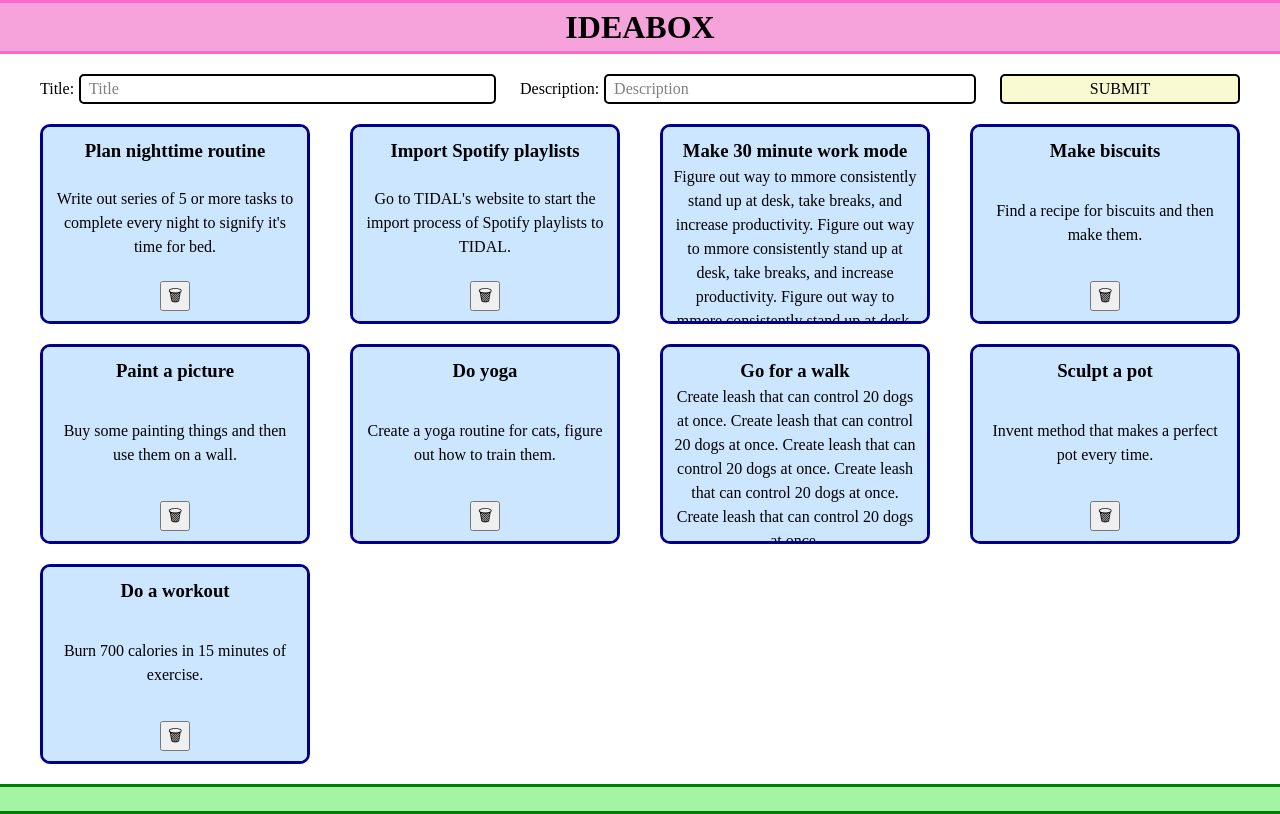
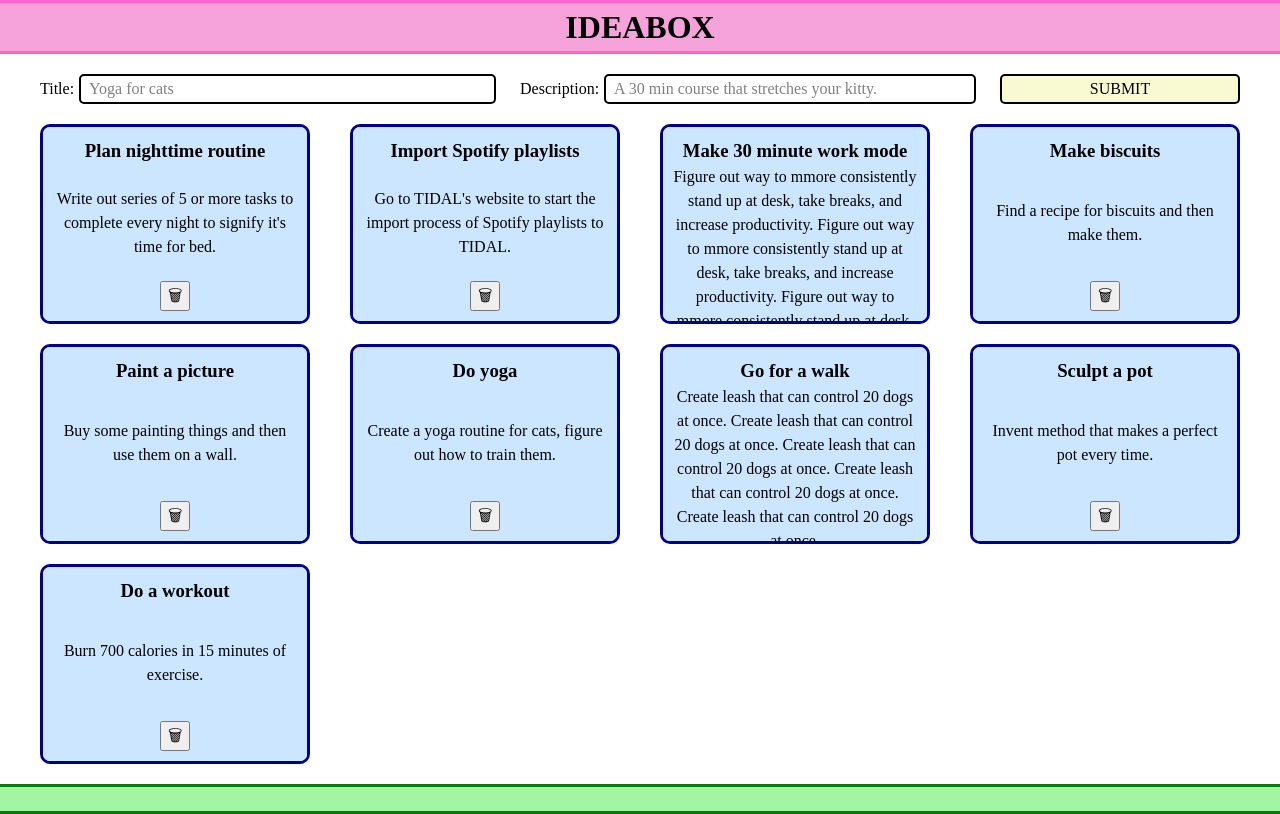
Before and after one commit to colefiscus/playground, a React (Create React App) app: page / in a window 1280 px wide. Built offline with nearby package versions, Linux system fonts and the light colour scheme.

Commit message:
Change placeholders on form

```diff
--- a/src/Form.js
+++ b/src/Form.js
@@ -36,7 +36,7 @@ class Form extends Component {
           <Label for="title">Title:</Label>
           <TitleInput
             type="text"
-            placeholder="Title"
+            placeholder="Yoga for cats"
             name="title"
             value={this.state.title}
             onChange={event => this.handleChange(event)}
@@ -47,7 +47,7 @@ class Form extends Component {
           <Label for="description">Description:</Label>
           <DescriptionInput
             type="text"
-            placeholder="Description"
+            placeholder="A 30 min course that stretches your kitty."
             name="description"
             value={this.state.description}
             onChange={event => this.handleChange(event)}
```
